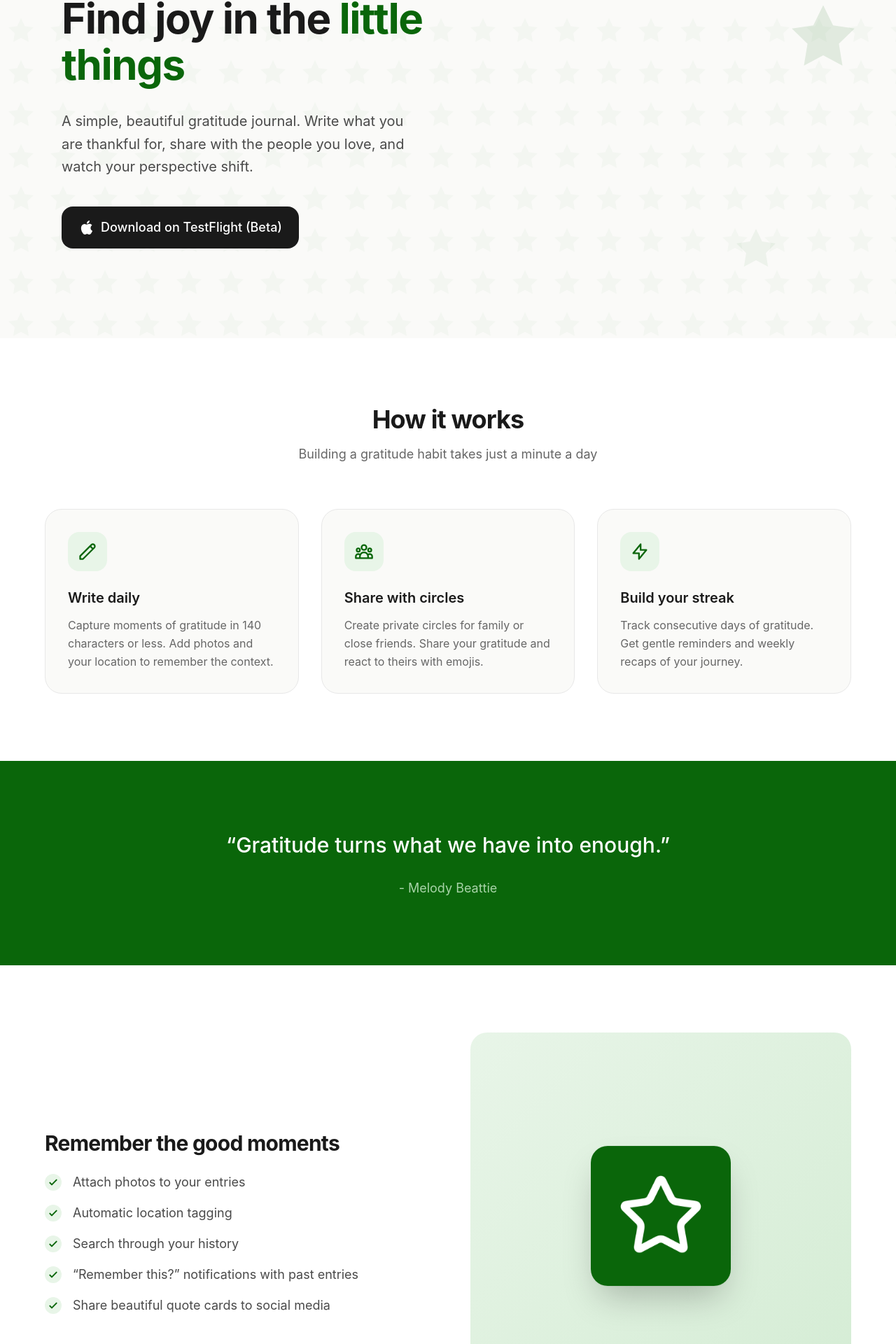
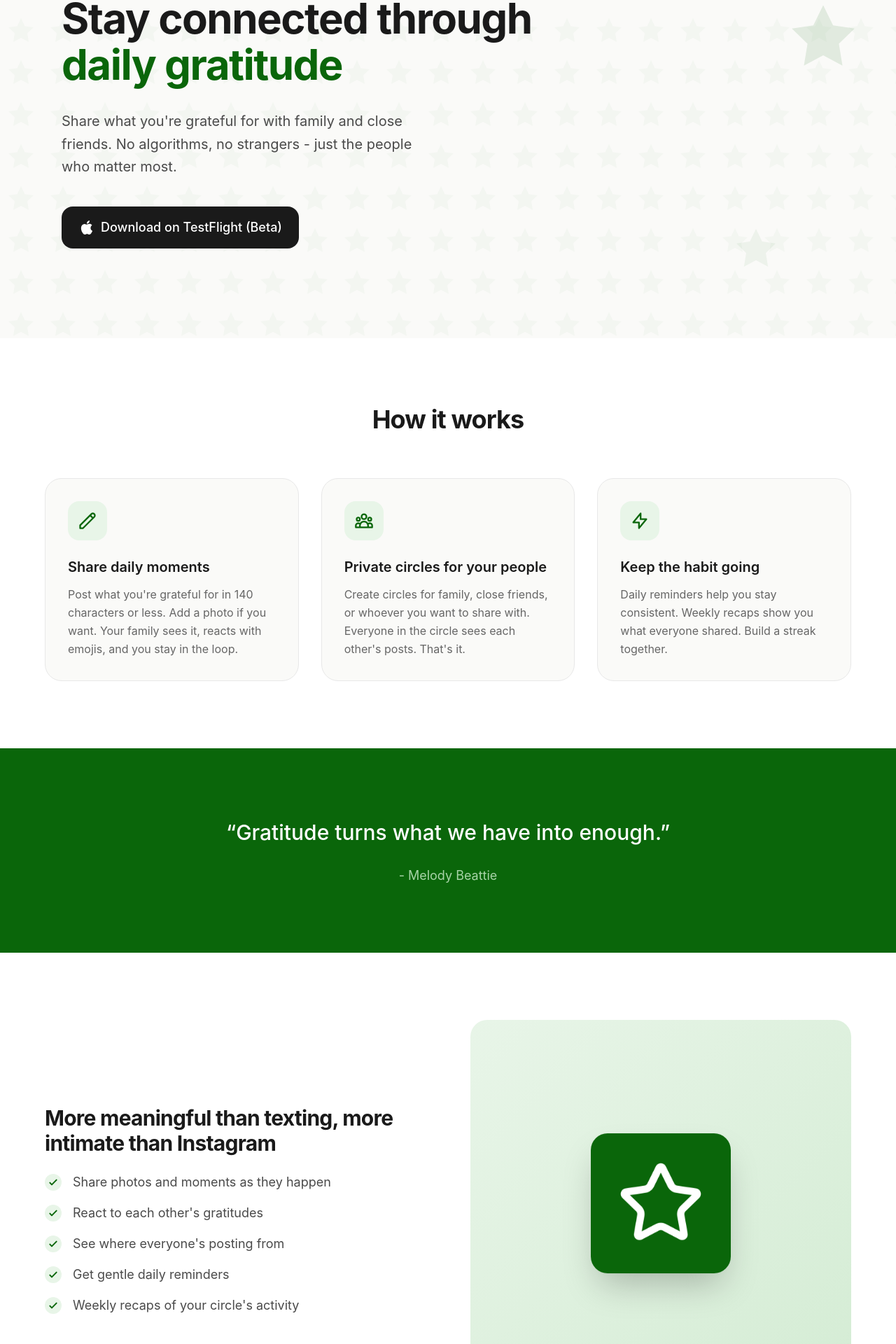
Before and after one commit to patnir/gratitude-notifications, a Next.js app: page / in a window 1280 px wide. Shown: the part 159-2079 px from the top of the page at 70% size. Built offline with nearby package versions, Linux system fonts and the light colour scheme.

Commit message:
website copy

```diff
--- a/app/page.tsx
+++ b/app/page.tsx
@@ -35,16 +35,15 @@ export default function Home() {
               className="text-5xl md:text-6xl font-bold text-[#1a1a1a] leading-[1.1] tracking-tight opacity-0 animate-fade-in-up"
               style={{ animationDelay: "0ms", animationFillMode: "forwards" }}
             >
-              Find joy in the
-              <span className="text-[#0a660a]"> little things</span>
+              Stay connected through
+              <span className="text-[#0a660a]"> daily gratitude</span>
             </h1>
             <p
               className="mt-8 text-xl text-[#4a4a4a] leading-relaxed max-w-lg opacity-0 animate-fade-in-up"
               style={{ animationDelay: "150ms", animationFillMode: "forwards" }}
             >
-              A simple, beautiful gratitude journal. Write what you are thankful
-              for, share with the people you love, and watch your perspective
-              shift.
+              Share what you're grateful for with family and close friends. No
+              algorithms, no strangers - just the people who matter most.
             </p>
             <div
               className="mt-10 flex flex-col sm:flex-row gap-4 opacity-0 animate-fade-in-up"
@@ -90,7 +89,6 @@ export default function Home() {
             How it works
           </h2>
           <p className="text-center text-[#666] text-lg mb-16 max-w-xl mx-auto">
-            Building a gratitude habit takes just a minute a day
           </p>
 
           <div className="grid md:grid-cols-3 gap-8">
@@ -112,11 +110,12 @@ export default function Home() {
                 </svg>
               </div>
               <h3 className="text-xl font-semibold text-[#1a1a1a] mb-3">
-                Write daily
+                Share daily moments
               </h3>
               <p className="text-[#666] leading-relaxed">
-                Capture moments of gratitude in 140 characters or less. Add
-                photos and your location to remember the context.
+                Post what you're grateful for in 140 characters or less. Add a
+                photo if you want. Your family sees it, reacts with emojis, and
+                you stay in the loop.
               </p>
             </div>
 
@@ -138,11 +137,12 @@ export default function Home() {
                 </svg>
               </div>
               <h3 className="text-xl font-semibold text-[#1a1a1a] mb-3">
-                Share with circles
+                Private circles for your people
               </h3>
               <p className="text-[#666] leading-relaxed">
-                Create private circles for family or close friends. Share your
-                gratitude and react to theirs with emojis.
+                Create circles for family, close friends, or whoever you want to
+                share with. Everyone in the circle sees each other's posts.
+                That's it.
               </p>
             </div>
 
@@ -164,11 +164,11 @@ export default function Home() {
                 </svg>
               </div>
               <h3 className="text-xl font-semibold text-[#1a1a1a] mb-3">
-                Build your streak
+                Keep the habit going
               </h3>
               <p className="text-[#666] leading-relaxed">
-                Track consecutive days of gratitude. Get gentle reminders and
-                weekly recaps of your journey.
+                Daily reminders help you stay consistent. Weekly recaps show you
+                what everyone shared. Build a streak together.
               </p>
             </div>
           </div>
@@ -193,7 +193,7 @@ export default function Home() {
           <div className="grid md:grid-cols-2 gap-16 items-center">
             <div>
               <h2 className="text-3xl font-bold text-[#1a1a1a] mb-6 tracking-tight">
-                Remember the good moments
+                More meaningful than texting, more intimate than Instagram
               </h2>
               <ul className="space-y-4">
                 <li className="flex items-start gap-4">
@@ -213,7 +213,7 @@ export default function Home() {
                     </svg>
                   </div>
                   <span className="text-[#4a4a4a] text-lg">
-                    Attach photos to your entries
+                    Share photos and moments as they happen
                   </span>
                 </li>
                 <li className="flex items-start gap-4">
@@ -233,7 +233,7 @@ export default function Home() {
                     </svg>
                   </div>
                   <span className="text-[#4a4a4a] text-lg">
-                    Automatic location tagging
+                    React to each other's gratitudes
                   </span>
                 </li>
                 <li className="flex items-start gap-4">
@@ -253,7 +253,7 @@ export default function Home() {
                     </svg>
                   </div>
                   <span className="text-[#4a4a4a] text-lg">
-                    Search through your history
+                    See where everyone's posting from
                   </span>
                 </li>
                 <li className="flex items-start gap-4">
@@ -273,7 +273,7 @@ export default function Home() {
                     </svg>
                   </div>
                   <span className="text-[#4a4a4a] text-lg">
-                    &ldquo;Remember this?&rdquo; notifications with past entries
+                    Get gentle daily reminders
                   </span>
                 </li>
                 <li className="flex items-start gap-4">
@@ -293,7 +293,7 @@ export default function Home() {
                     </svg>
                   </div>
                   <span className="text-[#4a4a4a] text-lg">
-                    Share beautiful quote cards to social media
+                    Weekly recaps of your circle's activity
                   </span>
                 </li>
               </ul>
@@ -317,10 +317,10 @@ export default function Home() {
       <section className="py-24 px-6 bg-[#fafaf8]">
         <div className="max-w-2xl mx-auto text-center">
           <h2 className="text-3xl md:text-4xl font-bold text-[#1a1a1a] mb-6 tracking-tight">
-            Start your gratitude practice today
+            Start sharing with your circle
           </h2>
           <p className="text-[#666] text-lg mb-10">
-            Join thousands of people building a daily habit of gratitude.
+            Private, simple, and made for the people you actually care about.
           </p>
           <a
             href="https://testflight.apple.com/join/6u5zHFms"
```
